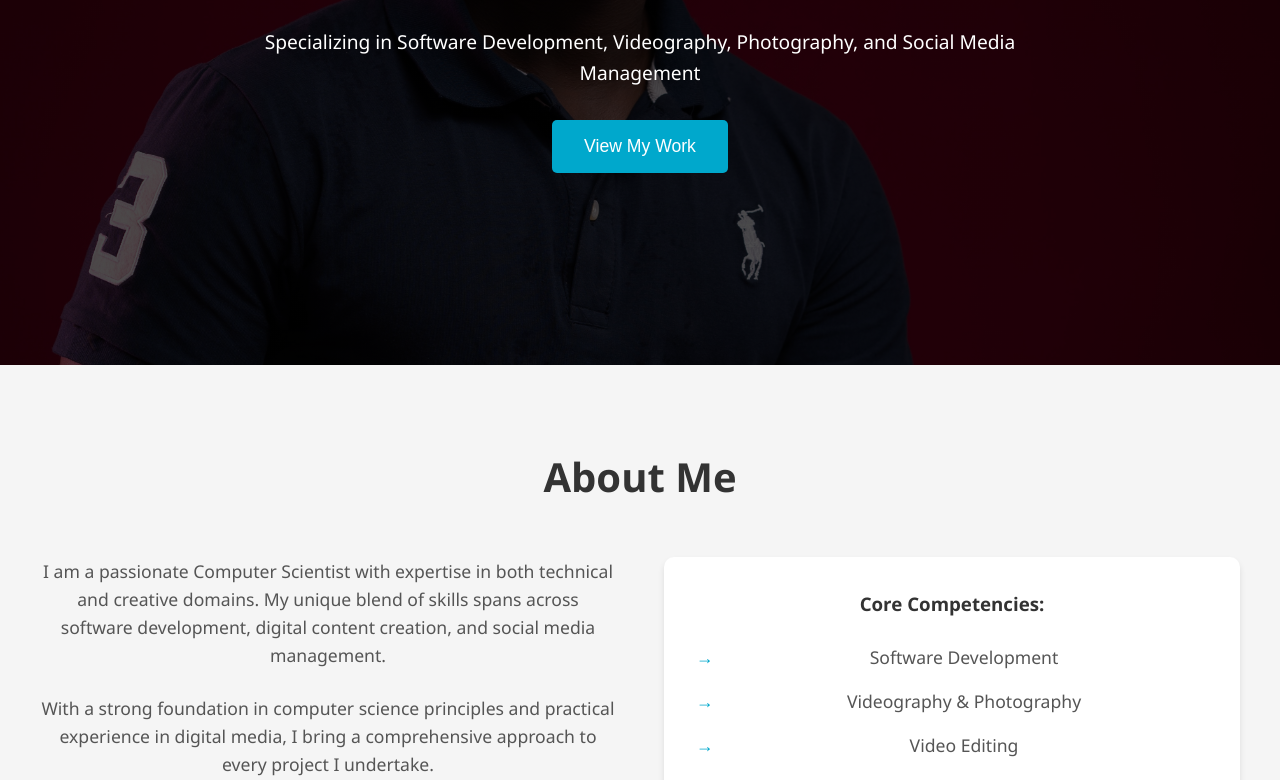
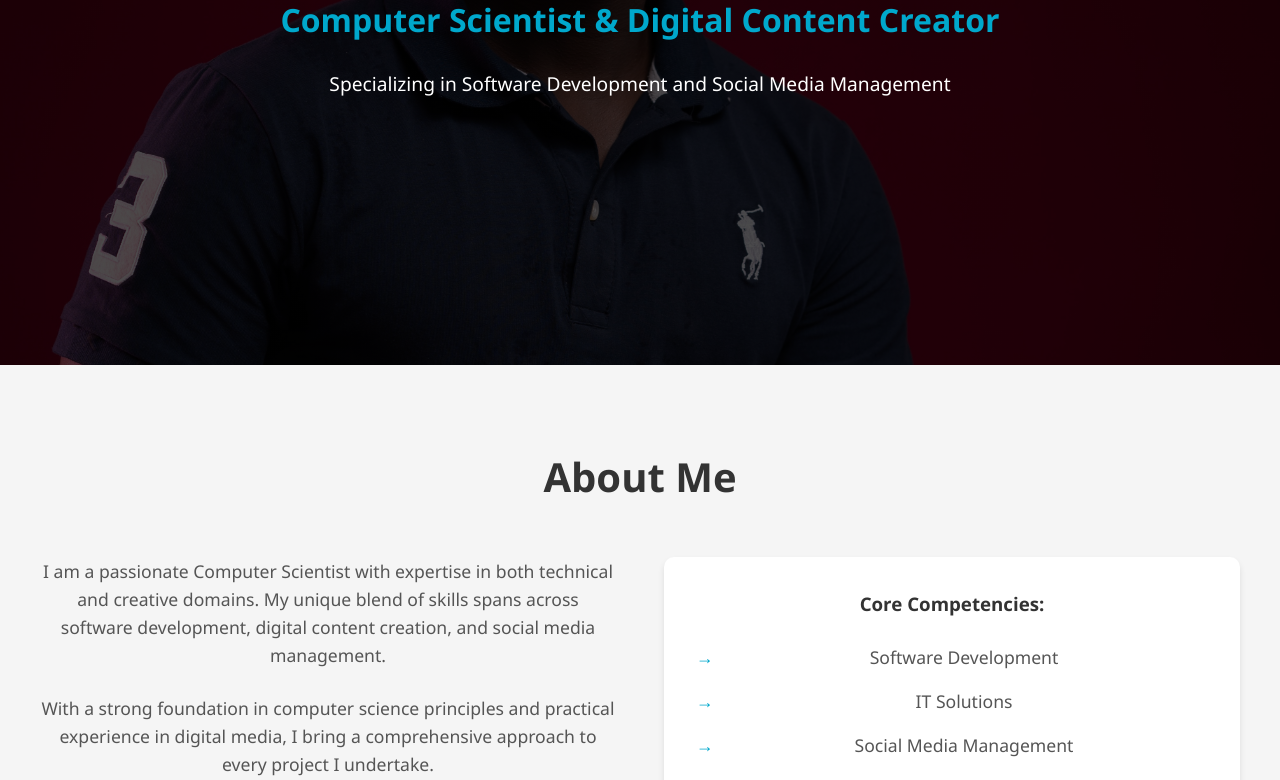
Before and after one commit to moseskoome/Portifolio, a React (Create React App) app in the folder portifolio/: page / in a window 1280 px wide. Shown: the part 435-1215 px from the top of the page. Built offline with nearby package versions, Linux system fonts and the light colour scheme.

Commit message:
updated information

```diff
--- a/portifolio/src/components/About.js
+++ b/portifolio/src/components/About.js
@@ -14,8 +14,7 @@ const About = () => {
           <h3>Core Competencies:</h3>
           <ul>
             <li>Software Development</li>
-            <li>Videography & Photography</li>
-            <li>Video Editing</li>
+            <li>IT Solutions</li>
             <li>Social Media Management</li>
             <li>Digital Content Creation</li>
           </ul>
--- a/portifolio/src/components/Hero.js
+++ b/portifolio/src/components/Hero.js
@@ -11,8 +11,7 @@ const Hero = () => {
       <div className="hero-content">
         <h1>Hello,my name is Moses Koome Nkunja</h1>
         <h2>Computer Scientist & Digital Content Creator</h2>
-        <p>Specializing in Software Development, Videography, Photography, and Social Media Management</p>
-        <button className="cta-button" onClick={scrollToProjects}>View My Work</button>
+        <p>Specializing in Software Development and Social Media Management</p>
       </div>
     </section>
   );
```
